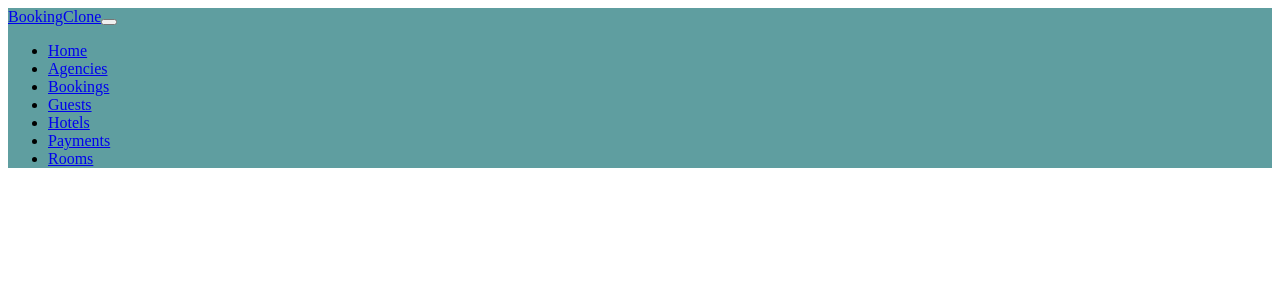
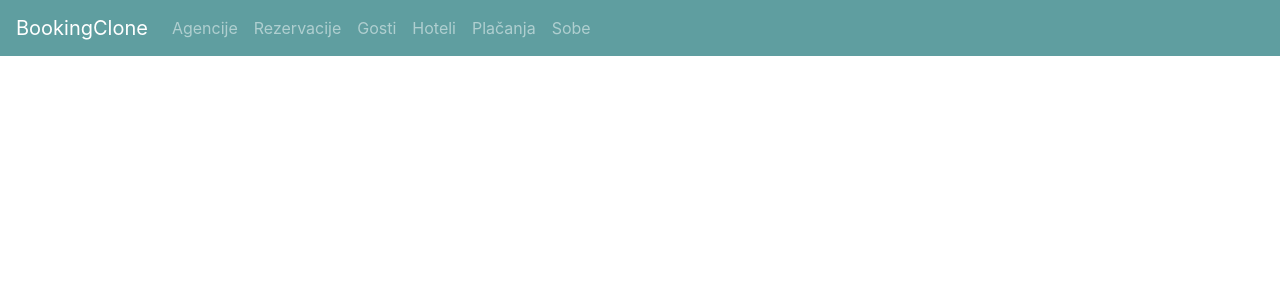
Before and after one commit to JuraZakarija/BookingCloneFrontend, an Angular app: page / in a window 1280 px wide. Shown: the top 300 px of the page. Built offline with nearby package versions, Linux system fonts and the light colour scheme.

Commit message:
Add basic styling

```diff
--- a/angular.json
+++ b/angular.json
@@ -28,7 +28,8 @@
               "src/assets"
             ],
             "styles": [
-              "src/styles.scss"
+              "src/styles.scss",
+              "node_modules/bootstrap/scss/bootstrap.scss"
             ],
             "scripts": []
           },
--- a/src/app/agency/agency-list/agency-list.component.html
+++ b/src/app/agency/agency-list/agency-list.component.html
@@ -3,15 +3,15 @@
       <thead>
           <tr>
               <th scope="col">#</th>
-              <th scope="col">Name</th>
-              <th scope="col">Commission</th>
+              <th scope="col">Ime agencije</th>
+              <th scope="col">Provizija</th>
           </tr>
       </thead>
       <tbody>
           <tr *ngFor="let agency of agencies; let i = index">
               <th scope="row">{{i+1}}</th>
               <td>{{ agency.name }}</td>
-              <td>{{ agency.commission }}</td>
+              <td>{{ agency.commission + " %"}}</td>
           </tr>
       </tbody>
   </table>
--- a/src/app/app.component.html
+++ b/src/app/app.component.html
@@ -1,5 +1,5 @@
 <nav class="navbar navbar-expand-lg navbar-dark" style="background-color:cadetblue">
-  <a class="navbar-brand" href="#">BookingClone</a>
+  <a class="navbar-brand" href="/">BookingClone</a>
   <button class="navbar-toggler" type="button" data-toggle="collapse" data-target="#navbarSupportedContent"
     aria-controls="navbarSupportedContent" aria-expanded="false" aria-label="Toggle navigation">
     <span class="navbar-toggler-icon"></span>
@@ -7,44 +7,39 @@
 
   <div class="collapse navbar-collapse" id="navbarSupportedContent">
     <ul class="navbar-nav mr-auto">
-      <li class="nav-item active">
-        <a [routerLink]="['/']" class="nav-link">
-          Home
-        </a>
-      </li>
       <li class="nav-item">
         <a [routerLink]="['/agencies']" class="nav-link">
-          Agencies
+          Agencije
         </a>
       </li>
       <li class="nav-item">
         <a [routerLink]="['/bookings']" class="nav-link">
-          Bookings
+          Rezervacije
         </a>
       </li>
       <li class="nav-item">
         <a [routerLink]="['/guests']" class="nav-link">
-          Guests
+          Gosti
         </a>
       </li>
       <li class="nav-item">
         <a [routerLink]="['/hotels']" class="nav-link">
-          Hotels
+          Hoteli
         </a>
       </li>
       <li class="nav-item">
         <a [routerLink]="['/payments']" class="nav-link">
-          Payments
+          Plačanja
         </a>
       </li>
       <li class="nav-item">
         <a [routerLink]="['/rooms']" class="nav-link">
-          Rooms
+          Sobe
         </a>
     </ul>
   </div>
 </nav>
 
-<div class="container">
+<div class="container mt-5">
   <router-outlet></router-outlet>
 </div>
--- a/src/app/app.module.ts
+++ b/src/app/app.module.ts
@@ -12,7 +12,6 @@ import { PaymentModule } from './payment/payment.module';
 import { RoomModule } from './room/room.module';
 
 import { HttpClientModule } from '@angular/common/http';
-
 
 @NgModule({
   declarations: [
--- a/src/app/booking/booking-list/booking-list.component.html
+++ b/src/app/booking/booking-list/booking-list.component.html
@@ -3,14 +3,14 @@
       <thead>
           <tr>
               <th scope="col">#</th>
-              <th scope="col">CheckIn</th>
-              <th scope="col">CheckOut</th>
+              <th scope="col">Datum prijave</th>
+              <th scope="col">Datum odjave</th>
           </tr>
       </thead>
       <tbody>
           <tr *ngFor="let booking of bookings; let i = index">
               <th scope="row">{{i+1}}</th>
-              <td>{{ booking.checkIn | date: "longDate"}}</td>
+              <td>{{ booking.checkIn | date: "longDate" }}</td>
               <td>{{ booking.checkOut | date: "longDate" }}</td>
           </tr>
       </tbody>
--- a/src/app/booking/booking.module.ts
+++ b/src/app/booking/booking.module.ts
@@ -3,6 +3,7 @@ import { CommonModule } from '@angular/common';
 
 import { BookingRoutingModule } from './booking-routing.module';
 import { BookingListComponent } from './booking-list/booking-list.component';
+
 
 
 @NgModule({
--- a/src/app/room/room-list/room-list.component.html
+++ b/src/app/room/room-list/room-list.component.html
@@ -1,5 +1,5 @@
 <div>
-  <table class="table">
+  <table class="table table-striped">
       <thead>
           <tr>
               <th scope="col">#</th>
```
